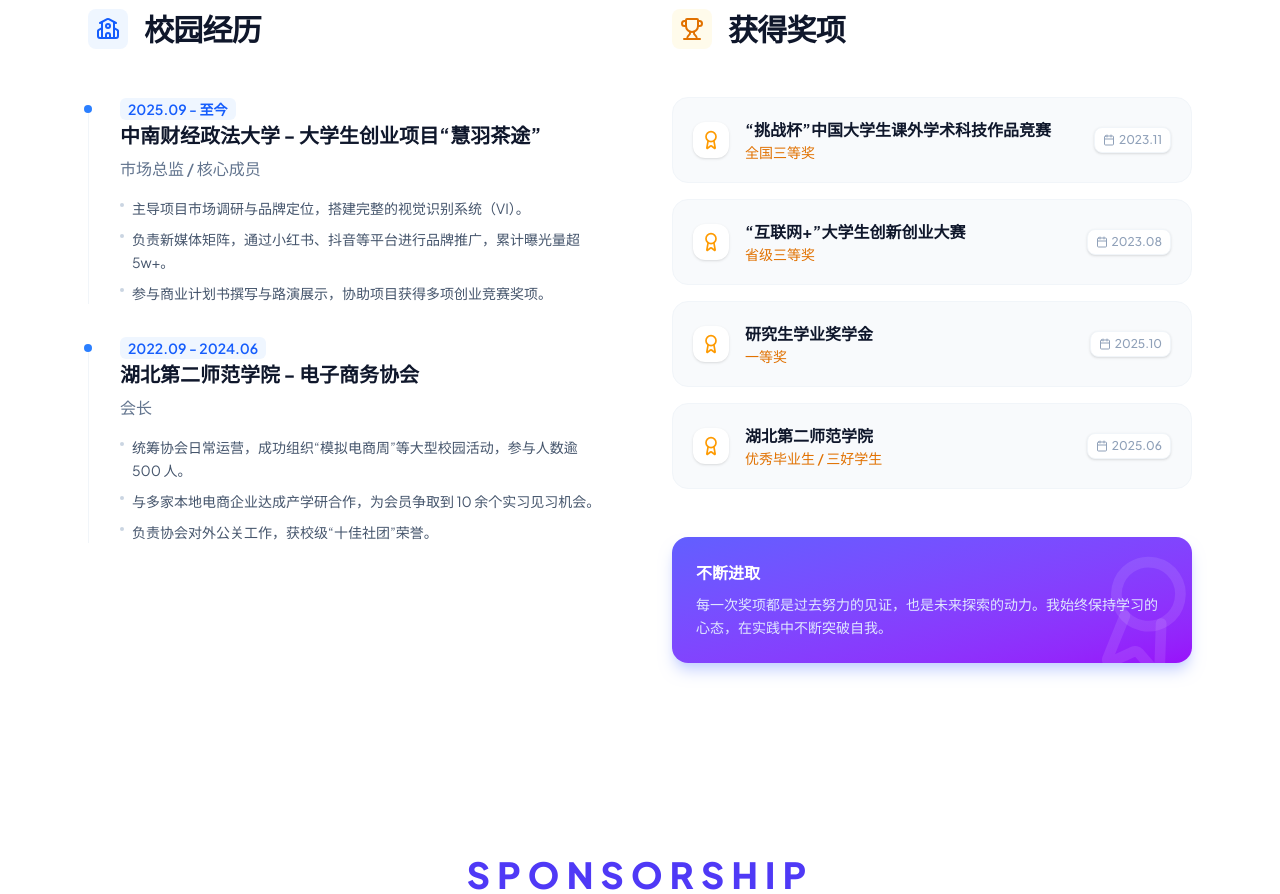
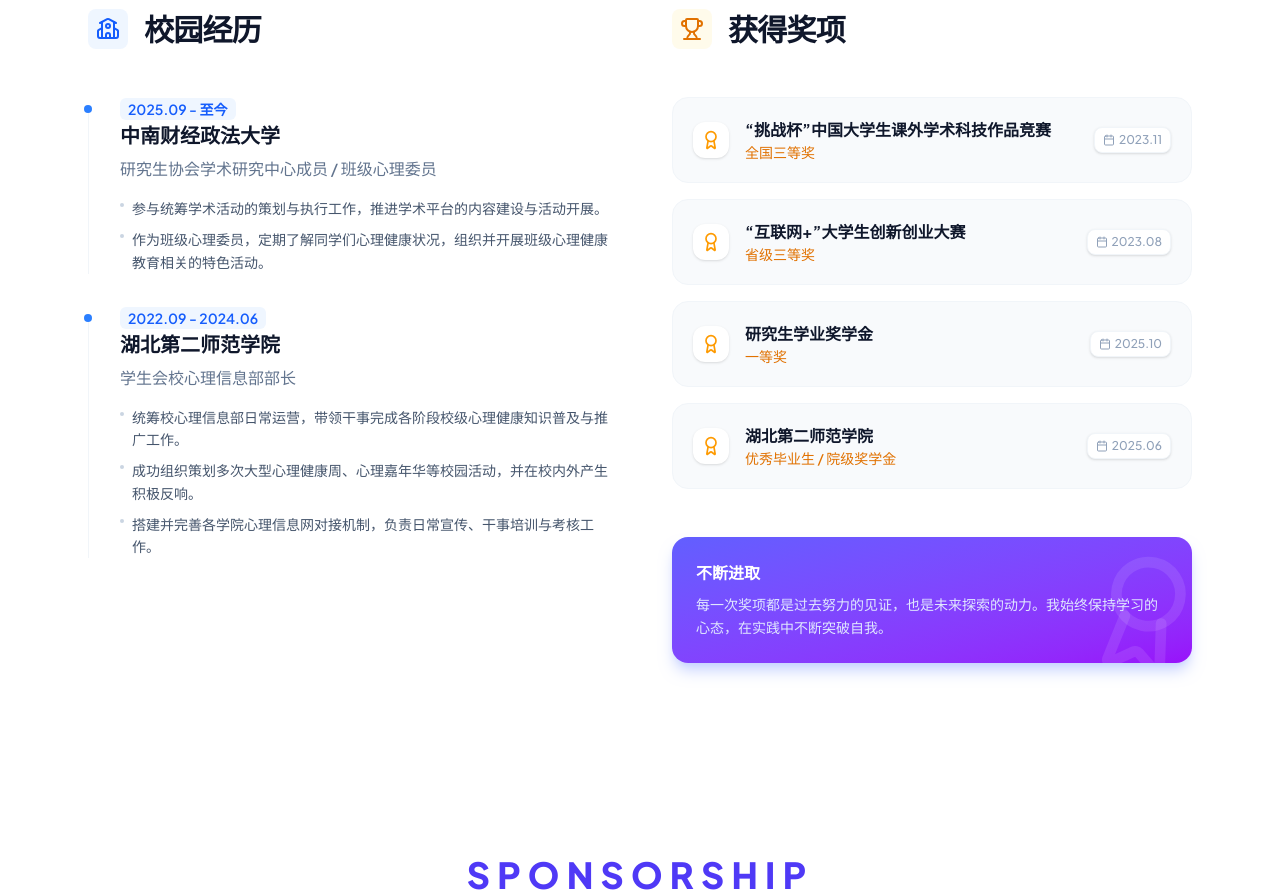
Before and after one commit to Eren9523/My-introduce-of-web, a React (Vite) app: page / in a window 1280 px wide. Shown: the part 4940-5834 px from the top of the page. Built offline with nearby package versions, Linux system fonts and the light colour scheme.

Commit message:
feat: Update campus experience and awards details
Refactors the 'CAMPUS_EXPERIENCES' and 'AWARDS' sections to reflect updated roles, organizations, and achievements. This provides a more accurate representation of the user's past activities and accolades.

```diff
--- a/src/constants.ts
+++ b/src/constants.ts
@@ -144,23 +144,22 @@ export const EDUCATION: Education[] = [
 
 export const CAMPUS_EXPERIENCES: CampusExperience[] = [
   {
-    organization: '中南财经政法大学 - 大学生创业项目“慧羽茶途”',
-    role: '市场总监 / 核心成员',
+    organization: '中南财经政法大学',
+    role: '研究生协会学术研究中心成员 / 班级心理委员',
     period: '2025.09 - 至今',
     description: [
-      '主导项目市场调研与品牌定位，搭建完整的视觉识别系统（VI）。',
-      '负责新媒体矩阵，通过小红书、抖音等平台进行品牌推广，累计曝光量超 5w+。',
-      '参与商业计划书撰写与路演展示，协助项目获得多项创业竞赛奖项。'
+      '参与统筹学术活动的策划与执行工作，推进学术平台的内容建设与活动开展。',
+      '作为班级心理委员，定期了解同学们心理健康状况，组织并开展班级心理健康教育相关的特色活动。'
     ]
   },
   {
-    organization: '湖北第二师范学院 - 电子商务协会',
-    role: '会长',
+    organization: '湖北第二师范学院',
+    role: '学生会校心理信息部部长',
     period: '2022.09 - 2024.06',
     description: [
-      '统筹协会日常运营，成功组织“模拟电商周”等大型校园活动，参与人数逾 500 人。',
-      '与多家本地电商企业达成产学研合作，为会员争取到 10 余个实习见习机会。',
-      '负责协会对外公关工作，获校级“十佳社团”荣誉。'
+      '统筹校心理信息部日常运营，带领干事完成各阶段校级心理健康知识普及与推广工作。',
+      '成功组织策划多次大型心理健康周、心理嘉年华等校园活动，并在校内外产生积极反响。',
+      '搭建并完善各学院心理信息网对接机制，负责日常宣传、干事培训与考核工作。'
     ]
   }
 ];
@@ -183,7 +182,7 @@ export const AWARDS: Award[] = [
   },
   {
     title: '湖北第二师范学院',
-    level: '优秀毕业生 / 三好学生',
+    level: '优秀毕业生 / 院级奖学金',
     date: '2025.06'
   }
 ];
```
